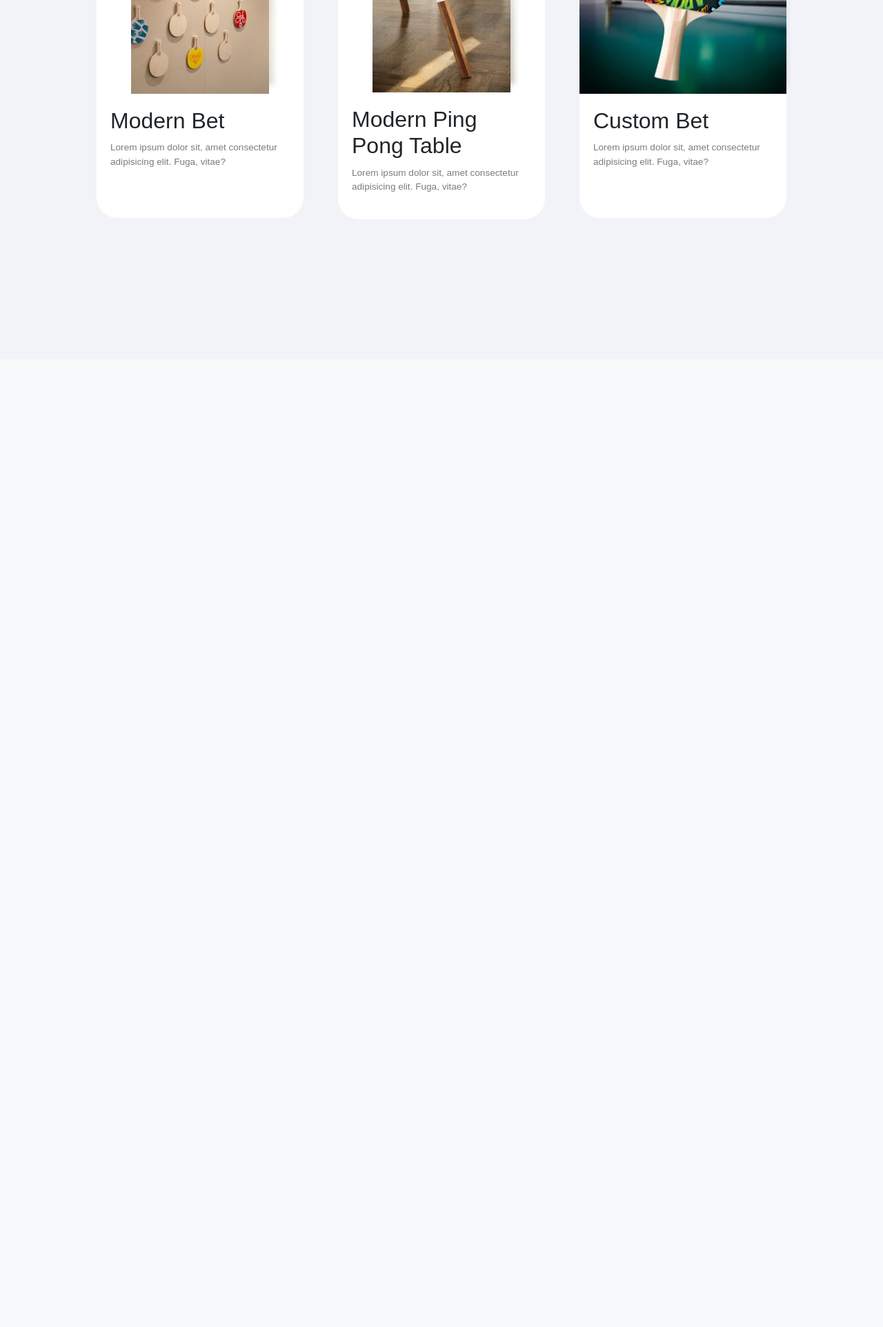
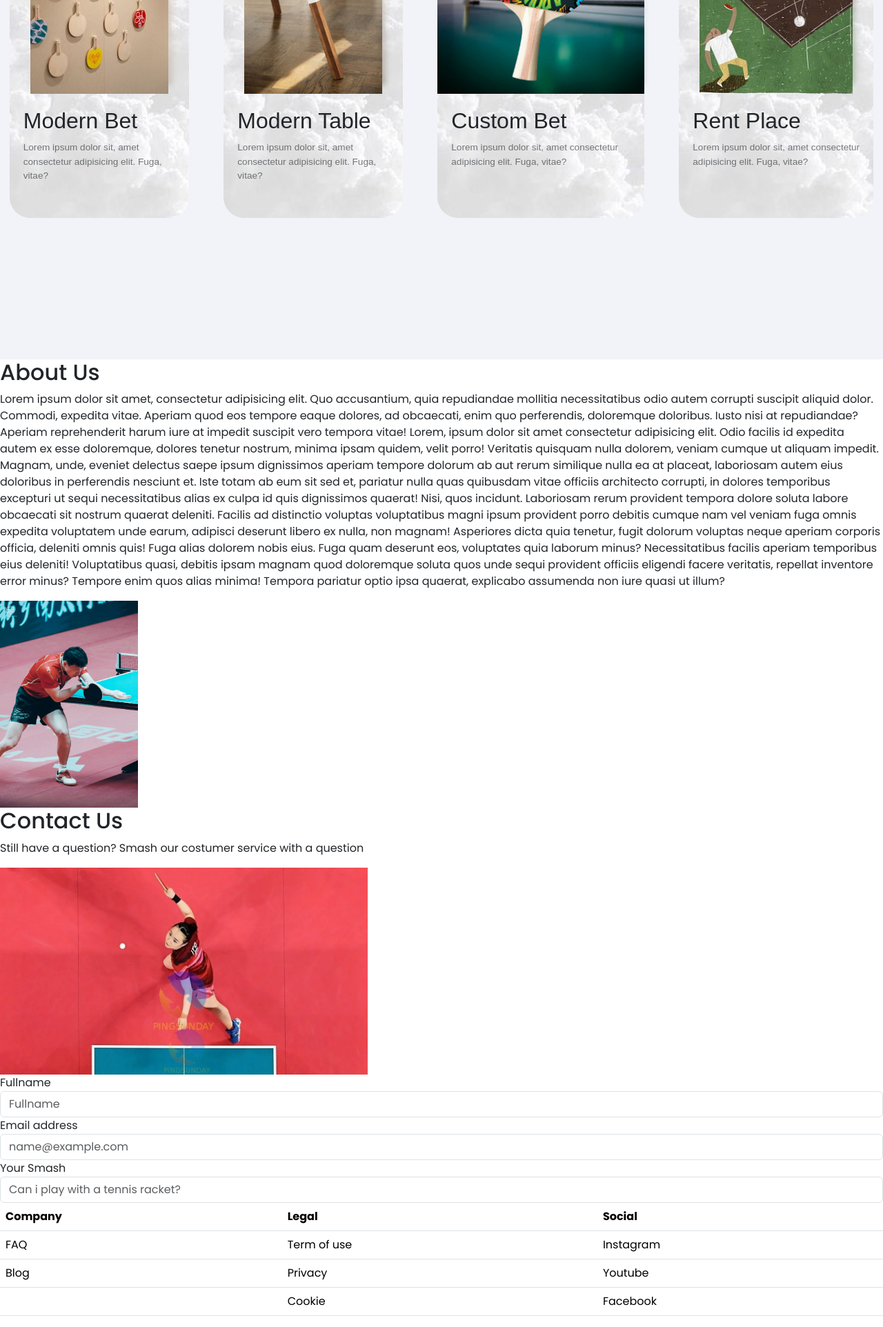
Before and after one commit to yohanesrickyyy/milestone1, a PHP site: page / in a window 1280 px wide. Shown: the part 1600-3524 px from the top of the page at 69% size. Before the commit the page ends 1878 px from the top, so only its background shows below. Run offline with PHP 8.4, Linux system fonts and the light colour scheme.

Commit message:
updated full index.html

```diff
--- a/assets/style.css
+++ b/assets/style.css
@@ -34,6 +34,7 @@
   transition: all .25 ease;
   box-shadow:0px 0px 0px black;
   cursor: pointer !important;
+  background: url(./bg-store.jpg);
 }
 
 .image {
@@ -69,7 +70,6 @@ i {
 
 .text-tiktok{
   padding: 20px;
-
   & h2{
     font-family: "Oswald", sans-serif;
     margin: 0px;
@@ -88,7 +88,6 @@ h3 {
   left: 0;
   width: 100%; /* Take full width */
   padding: 20px;
-  background-color: rgba(255, 255, 255, 0.8);
   transition: opacity 0.3s ease;
   opacity: 0;
 }
--- a/index.html
+++ b/index.html
@@ -11,7 +11,7 @@
     />
   </head>
   <body>
-    <!--! Navbar -->
+    <!--! Navbar  TAMBAHIN HREF -->
     <nav class="navbar navbar-expand-lg navbar-light bg-light">
       <a class="navbar-brand" href="#">Ping Pong FC</a>
       <button
@@ -34,7 +34,7 @@
             <a class="nav-link" href="#">Product</a>
           </li>
           <li class="nav-item">
-            <a class="nav-link" href="#">Gallery</a>
+            <a class="nav-link" href="#store-tiktok">Store</a>
           </li>
           <li class="nav-item">
             <a class="nav-link" href="./Login/login.html">Login</a>
@@ -91,8 +91,7 @@
 
     <!--! STORE -->
     <section id="store-tiktok">
-      <div class="pagethree">
-      </div>
+      <div class="pagethree"></div>
 
       <!--? Product 1 -->
       <div class="card-tiktok">
@@ -119,7 +118,7 @@
           <img class="blur" src="./assets//meja pingpong.jpg" />
         </div>
         <div class="text-tiktok">
-          <h2>Modern Ping Pong Table</h2>
+          <h2>Modern Table</h2>
           <h3>Rp. 2.500.000</h3>
           <p>
             Lorem ipsum dolor sit, amet consectetur adipisicing elit. Fuga,
@@ -144,9 +143,129 @@
           </p>
         </div>
       </div>
+
+      <!--? Product 4 -->
+      <div class="card-tiktok">
+        <i class="fa-regular fa-heart"></i>
+        <div class="image">
+          <img src="./assets/sewa meja.jpg" />
+          <img class="blur" src="./assets//sewa meja.jpg" />
+        </div>
+        <div class="text-tiktok">
+          <h2>Rent Place</h2>
+          <h3>Rp. 100.000/hour</h3>
+          <p>
+            Lorem ipsum dolor sit, amet consectetur adipisicing elit. Fuga,
+            vitae?
+          </p>
+        </div>
+      </div>
+    </section>
+
+    <!--! About Us -->
+    <section id="about-us">
+      <div class="text-justify">
+        <h2>About Us</h2>
+        <p>
+          Lorem ipsum dolor sit amet, consectetur adipisicing elit. Quo
+          accusantium, quia repudiandae mollitia necessitatibus odio autem
+          corrupti suscipit aliquid dolor. Commodi, expedita vitae. Aperiam quod
+          eos tempore eaque dolores, ad obcaecati, enim quo perferendis,
+          doloremque doloribus. Iusto nisi at repudiandae? Aperiam reprehenderit
+          harum iure at impedit suscipit vero tempora vitae! Lorem, ipsum dolor
+          sit amet consectetur adipisicing elit. Odio facilis id expedita autem
+          ex esse doloremque, dolores tenetur nostrum, minima ipsam quidem,
+          velit porro! Veritatis quisquam nulla dolorem, veniam cumque ut
+          aliquam impedit. Magnam, unde, eveniet delectus saepe ipsum
+          dignissimos aperiam tempore dolorum ab aut rerum similique nulla ea at
+          placeat, laboriosam autem eius doloribus in perferendis nesciunt et.
+          Iste totam ab eum sit sed et, pariatur nulla quas quibusdam vitae
+          officiis architecto corrupti, in dolores temporibus excepturi ut sequi
+          necessitatibus alias ex culpa id quis dignissimos quaerat! Nisi, quos
+          incidunt. Laboriosam rerum provident tempora dolore soluta labore
+          obcaecati sit nostrum quaerat deleniti. Facilis ad distinctio voluptas
+          voluptatibus magni ipsum provident porro debitis cumque nam vel veniam
+          fuga omnis expedita voluptatem unde earum, adipisci deserunt libero ex
+          nulla, non magnam! Asperiores dicta quia tenetur, fugit dolorum
+          voluptas neque aperiam corporis officia, deleniti omnis quis! Fuga
+          alias dolorem nobis eius. Fuga quam deserunt eos, voluptates quia
+          laborum minus? Necessitatibus facilis aperiam temporibus eius
+          deleniti! Voluptatibus quasi, debitis ipsam magnam quod doloremque
+          soluta quos unde sequi provident officiis eligendi facere veritatis,
+          repellat inventore error minus? Tempore enim quos alias minima!
+          Tempora pariatur optio ipsa quaerat, explicabo assumenda non iure
+          quasi ut illum?
+        </p>
+        <img src="./assets/about-us.jpg" alt="Ma Long" />
+      </div>
+    </section>
+
+    <!--! Contact Us -->
+    <section id="contact-us">
+      <div class="text-contact">
+        <h2>Contact Us</h2>
+        <p>Still have a question? Smash our costumer service with a question</p>
+        <img src="./assets/smash-contact.webp" alt="Smash" />
+
+        <!--* FORM INPUT -->
+        <div class="form-group">
+          <label for="exampleFormControlInput1">Fullname</label>
+          <input
+            type="text"
+            class="form-control"
+            id="form-name"
+            placeholder="Fullname"
+          />
+        </div>
+        <div class="form-group">
+          <label for="exampleFormControlInput1">Email address</label>
+          <input
+            type="email"
+            class="form-control"
+            id="exampleFormControlInput1"
+            placeholder="name@example.com"
+          />
+        </div>
+      </div>
+      <div class="form-group">
+        <label for="exampleFormControlInput1">Your Smash</label>
+        <input
+          type="text"
+          class="form-control"
+          id="input-contact-us"
+          placeholder="Can i play with a tennis racket?"
+        />
+      </div>
     </section>
 
     <!--! Footer -->
+    <footer>
+      <table class="table">
+        <tbody>
+          <tr>
+            <th scope="row">Company</th>
+            <th>Legal</th>
+            <th>Social</th>
+          </tr>
+          <tr>
+            <td>FAQ</td>
+            <td>Term of use</td>
+            <td>Instagram</td>
+          </tr>
+          <tr>
+            <td>Blog</td>
+            <td>Privacy</td>
+            <td>Youtube</td>
+          </tr>
+          <tr>
+            <td></td>
+            <td>Cookie</td>
+            <td>Facebook</td>
+          </tr>
+        </tbody>
+      </table>
+    </footer>
+
     <link rel="stylesheet" href="script.js" />
   </body>
 </html>
```
Also changed, not shown: Games/games.html (+10 -8 lines), assets/about-us.jpg (added), assets/bg-store.jpg (added), assets/sewa meja.jpg (added), assets/smash-contact.webp (added).
